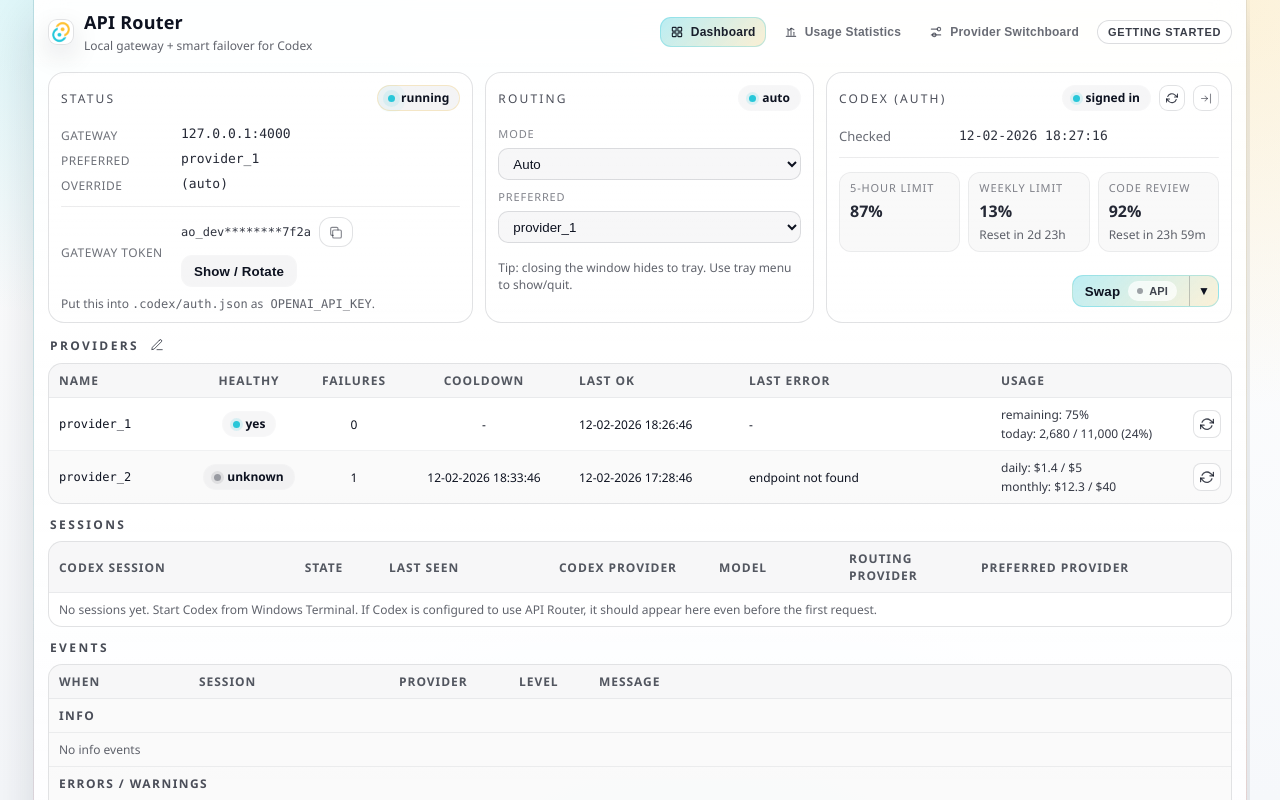
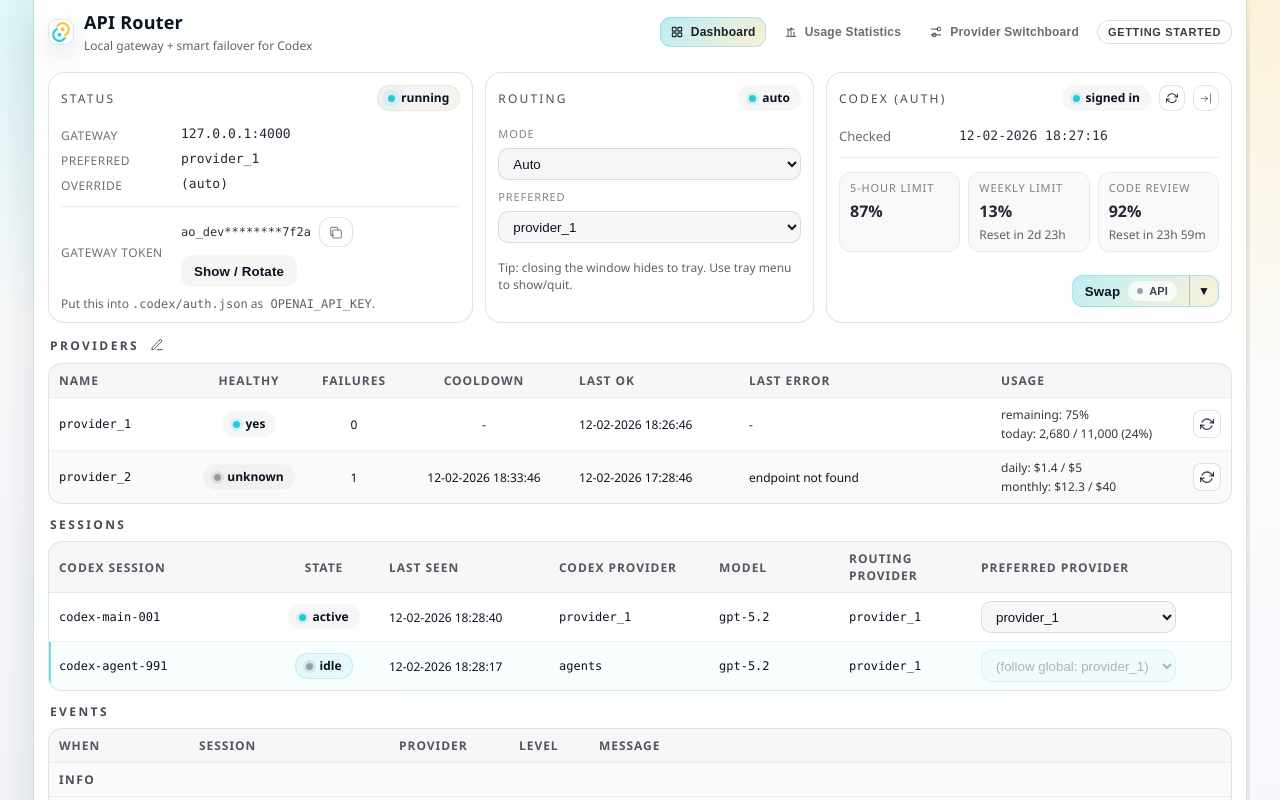
Before and after one commit to yiyousiow000814/API-Router, a React (Vite) app: page / in a window 1280 px wide. Built offline with nearby package versions, Linux system fonts and the light colour scheme.

Commit message:
chore: enrich dev mock data and clarify autosave callback

```diff
--- a/src/ui/App.tsx
+++ b/src/ui/App.tsx
@@ -520,6 +520,7 @@ export default function App() {
     clearUsageBaseUrl,
     editingProviderName,
   })
+  const clearUsageScheduleRowsAutoSave = () => clearAutoSaveTimer('schedule:rows')
   return (
     <div className="aoRoot" ref={containerRef}>
       <div className="aoScale">
@@ -745,7 +746,7 @@ export default function App() {
         usageScheduleCurrencyMenuRef={usageScheduleCurrencyMenuRef}
         updateUsageScheduleCurrency={updateUsageScheduleCurrency}
         closeUsageScheduleCurrencyMenu={closeUsageScheduleCurrencyMenu}
-        clearUsageScheduleRowsAutoSave={() => clearAutoSaveTimer('schedule:rows')}
+        clearUsageScheduleRowsAutoSave={clearUsageScheduleRowsAutoSave}
         setUsageScheduleSaveError={setUsageScheduleSaveError}
         setUsageScheduleModalOpen={setUsageScheduleModalOpen}
         codexSwapModalOpen={codexSwapModalOpen}
--- a/src/ui/devMockData.ts
+++ b/src/ui/devMockData.ts
@@ -17,6 +17,8 @@ export type SpendHistoryRow = {
   updated_at_unix_ms?: number
 }
 
+const DEV_NOW = Date.now()
+
 export const devStatus: Status = {
   listen: { host: '127.0.0.1', port: 4000 },
   preferred_provider: 'provider_1',
@@ -27,29 +29,74 @@ export const devStatus: Status = {
       consecutive_failures: 0,
       cooldown_until_unix_ms: 0,
       last_error: '',
-      last_ok_at_unix_ms: Date.now() - 120000,
+      last_ok_at_unix_ms: DEV_NOW - 120000,
       last_fail_at_unix_ms: 0,
     },
     provider_2: {
       status: 'unknown',
       consecutive_failures: 1,
-      cooldown_until_unix_ms: Date.now() + 300000,
+      cooldown_until_unix_ms: DEV_NOW + 300000,
       last_error: 'endpoint not found',
-      last_ok_at_unix_ms: Date.now() - 3600000,
-      last_fail_at_unix_ms: Date.now() - 240000,
+      last_ok_at_unix_ms: DEV_NOW - 3600000,
+      last_fail_at_unix_ms: DEV_NOW - 240000,
     },
   },
   metrics: {
     provider_1: { ok_requests: 210, error_requests: 3, total_tokens: 128400 },
     provider_2: { ok_requests: 12, error_requests: 2, total_tokens: 3400 },
   },
-  recent_events: [],
+  recent_events: [
+    {
+      provider: 'provider_1',
+      level: 'info',
+      unix_ms: DEV_NOW - 8000,
+      code: 'routing.selected',
+      message: 'Selected provider_1 (healthy, preferred).',
+      fields: { reason: 'preferred_provider', latency_ms: 112 },
+    },
+    {
+      provider: 'provider_2',
+      level: 'error',
+      unix_ms: DEV_NOW - 21000,
+      code: 'upstream.timeout',
+      message: 'Provider timeout; failover to provider_1.',
+      fields: { timeout_seconds: 120, retryable: true },
+    },
+  ],
+  client_sessions: [
+    {
+      id: 'session_wt_main',
+      wt_session: 'wt-8f42f1',
+      codex_session_id: 'codex-main-001',
+      reported_model_provider: 'provider_1',
+      reported_model: 'gpt-5.2',
+      reported_base_url: 'https://code.ppchat.vip/v1',
+      last_seen_unix_ms: DEV_NOW - 6000,
+      active: true,
+      preferred_provider: 'provider_1',
+      verified: true,
+      is_agent: false,
+    },
+    {
+      id: 'session_agent_01',
+      wt_session: 'wt-agent-12',
+      codex_session_id: 'codex-agent-991',
+      reported_model_provider: 'agents',
+      reported_model: 'gpt-5.2',
+      reported_base_url: 'http://127.0.0.1:4000/v1',
+      last_seen_unix_ms: DEV_NOW - 29000,
+      active: false,
+      preferred_provider: null,
+      verified: true,
+      is_agent: true,
+    },
+  ],
   active_provider: null,
   active_reason: null,
   quota: {
     provider_1: {
       kind: 'token_stats',
-      updated_at_unix_ms: Date.now() - 90000,
+      updated_at_unix_ms: DEV_NOW - 90000,
       remaining: 8320,
       today_used: 2680,
       today_added: 11000,
@@ -64,7 +111,7 @@ export const devStatus: Status = {
     },
     provider_2: {
       kind: 'budget_info',
-      updated_at_unix_ms: Date.now() - 420000,
+      updated_at_unix_ms: DEV_NOW - 420000,
       remaining: null,
       today_used: null,
       today_added: null,
@@ -79,17 +126,17 @@ export const devStatus: Status = {
     },
   },
   ledgers: {},
-  last_activity_unix_ms: Date.now() - 30000,
+  last_activity_unix_ms: DEV_NOW - 30000,
   codex_account: {
     ok: true,
-    checked_at_unix_ms: Date.now() - 90000,
+    checked_at_unix_ms: DEV_NOW - 90000,
     signed_in: true,
     remaining: '13%',
     limit_5h_remaining: '87%',
     limit_weekly_remaining: '13%',
-    limit_weekly_reset_at: String(Date.now() + 3 * 24 * 60 * 60 * 1000),
+    limit_weekly_reset_at: String(DEV_NOW + 3 * 24 * 60 * 60 * 1000),
     code_review_remaining: '92%',
-    code_review_reset_at: String(Date.now() + 24 * 60 * 60 * 1000),
+    code_review_reset_at: String(DEV_NOW + 24 * 60 * 60 * 1000),
     unlimited: false,
   },
 }
```
